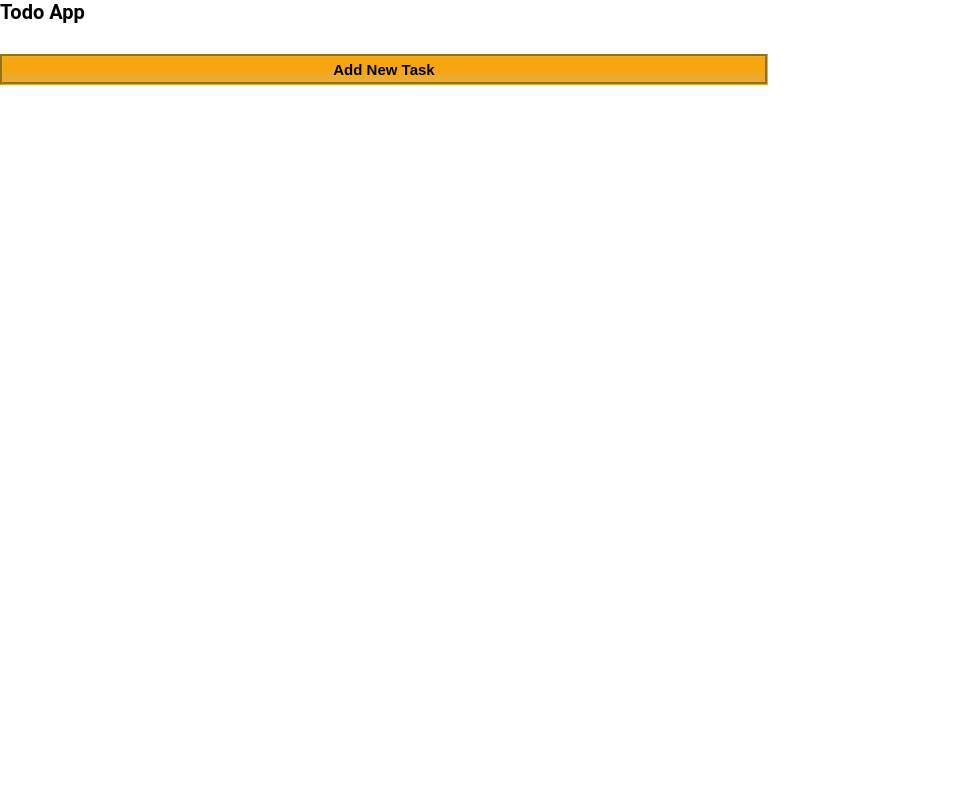
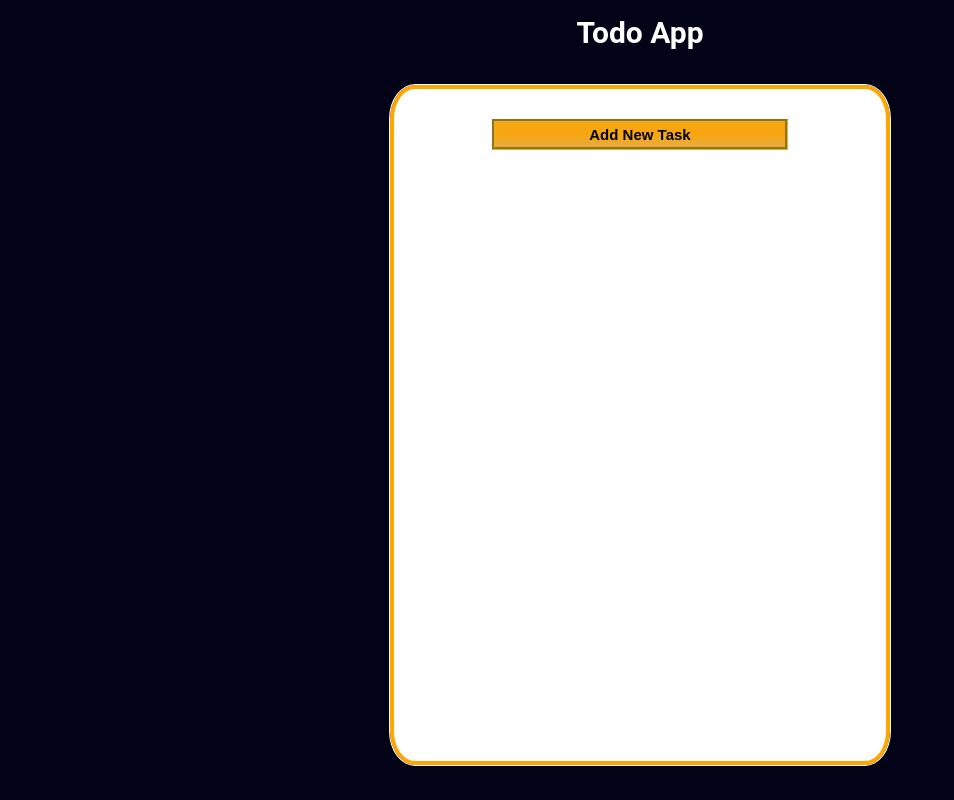
Before and after one commit to Diegocity5/to-do-app, a plain HTML site: page index.html in a window 1280 px wide. Shown: the whole page, without its empty margins (0-954 px from the left). Drawn offline with Linux system fonts and the light colour scheme.

Commit message:
0.2: Agregue estilos al contenedor principal

```diff
--- a/src/css/style.css
+++ b/src/css/style.css
@@ -8,6 +8,26 @@ html {
 }
 body {
     font-family: "Roboto", sans-serif;
+    background-color: rgb(3, 3, 24);
+}
+main {
+    padding: 15px 0;
+}
+.todo-app {
+    width: 100%;
+    max-width: 500px;
+    outline: 1px solid white;
+    background: white;
+    margin: 0 auto;
+    border-radius: 5%;
+    height: 85vh;
+    border: 4px solid rgb(255, 166, 0);
+}
+h1 {
+    text-align: center;
+    color: white;
+    font-size: 3rem;
+    margin-bottom: 35px;
 }
 form {
     width: 100%;
@@ -42,6 +62,7 @@ textarea {
     resize: none;
 }
 .btn {
+    display: block;
     margin: 0 auto;
     padding: 4px 0;
     background: linear-gradient(-180deg, rgb(247, 166, 17) 50%, rgb(230, 172, 64) 100%);
```
